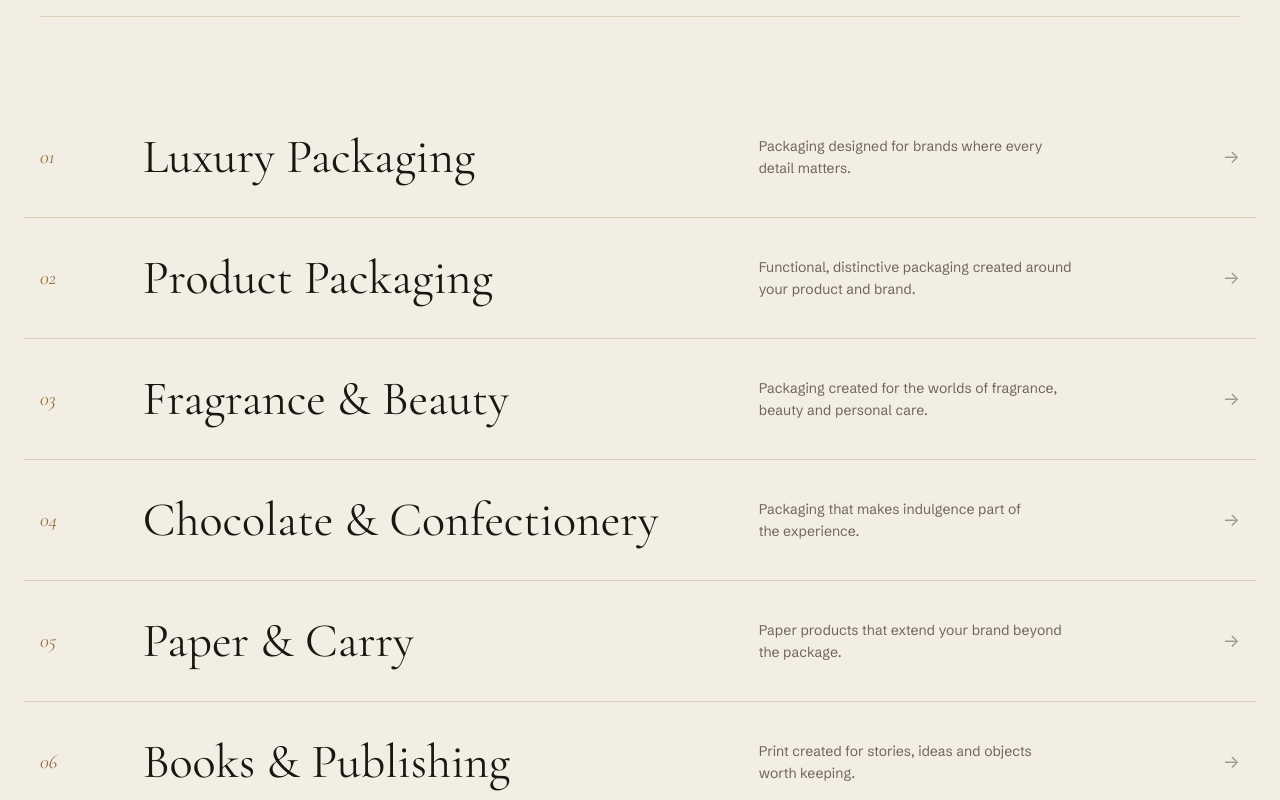
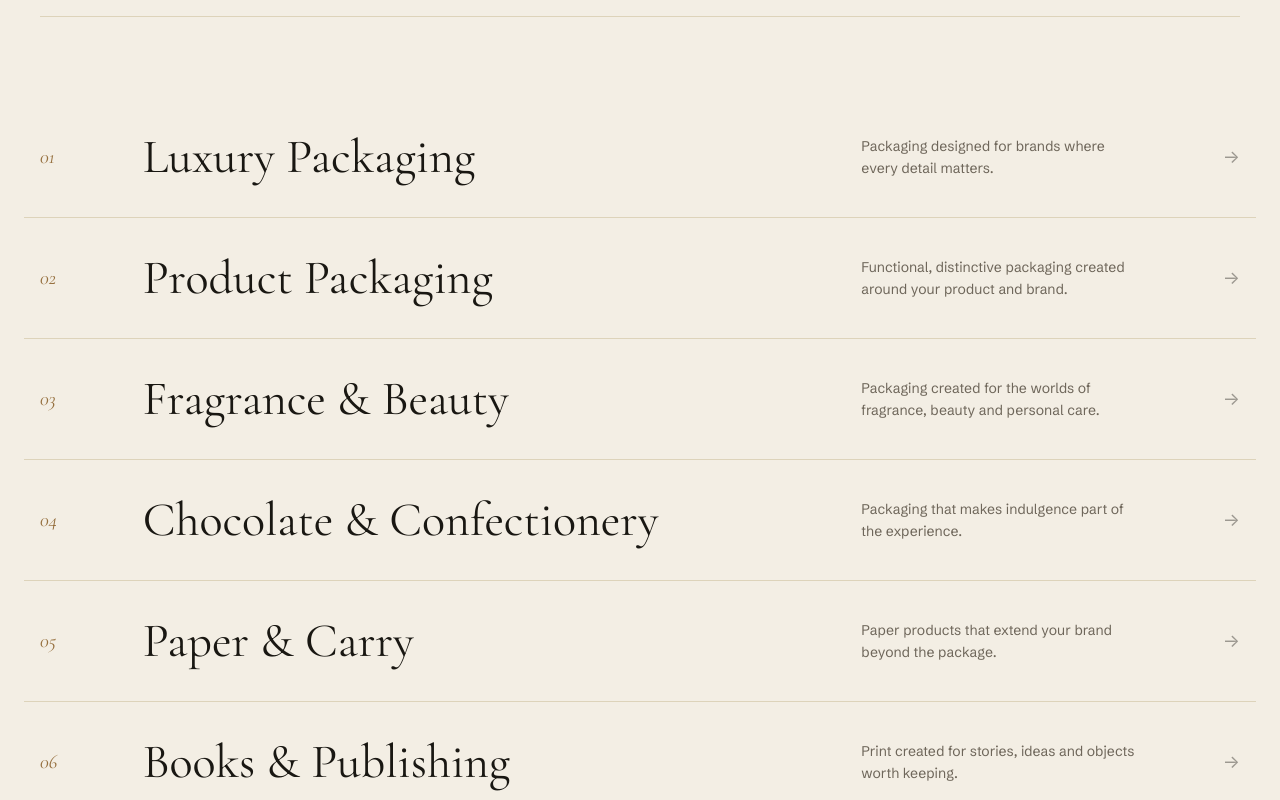
Before and after one commit to Akshi1277/HannahPixels, an Astro site: page / in a window 1280 px wide. Shown: the part 1660-2460 px from the top of the page. Built offline with nearby package versions, Linux system fonts and the light colour scheme; Astro itself is replaced by a stand-in of ours.

```diff
--- a/src/pages/index.astro
+++ b/src/pages/index.astro
@@ -93,10 +93,10 @@
             class="group grid grid-cols-12 gap-4 sm:gap-8 items-center py-7 md:py-9 border-b border-grid hover:bg-secondary/40 transition-colors -mx-4 px-4"
           >
             <span class="col-span-2 sm:col-span-1 font-serif italic text-xl text-accent">{item.num}</span>
-            <h3 class="col-span-9 sm:col-span-6 font-serif text-2xl sm:text-4xl md:text-5xl text-foreground group-hover:text-accent transition-colors leading-none">
+            <h3 class="col-span-9 sm:col-span-7 font-serif text-2xl sm:text-4xl md:text-[2.75rem] lg:text-5xl text-foreground group-hover:text-accent transition-colors leading-none">
               {item.title}
             </h3>
-            <div class="hidden sm:block sm:col-span-4">
+            <div class="hidden sm:block sm:col-span-3">
               <p class="text-sm text-muted-foreground leading-relaxed max-w-xs">{item.summary}</p>
             </div>
             <div class="col-span-1 flex justify-end">
```
